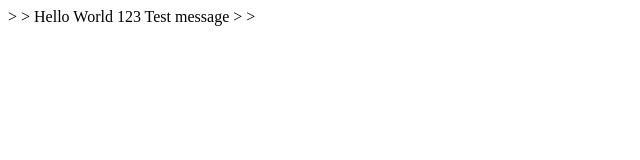
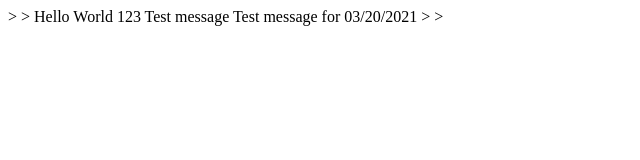
Before and after one commit to SantiagoSR-1/codingdemo, a plain HTML site: page index.html in a window 1280 px wide. Shown: the whole page, without its empty margins (0-640 px from the left). Drawn offline with Linux system fonts and the light colour scheme.

Commit message:
update 03.20.2021

```diff
--- a/index.html
+++ b/index.html
@@ -9,5 +9,6 @@
 <body>
 Hello World 123
 Test message
+Test message for 03/20/2021
 </body>>
 </html>>
```
